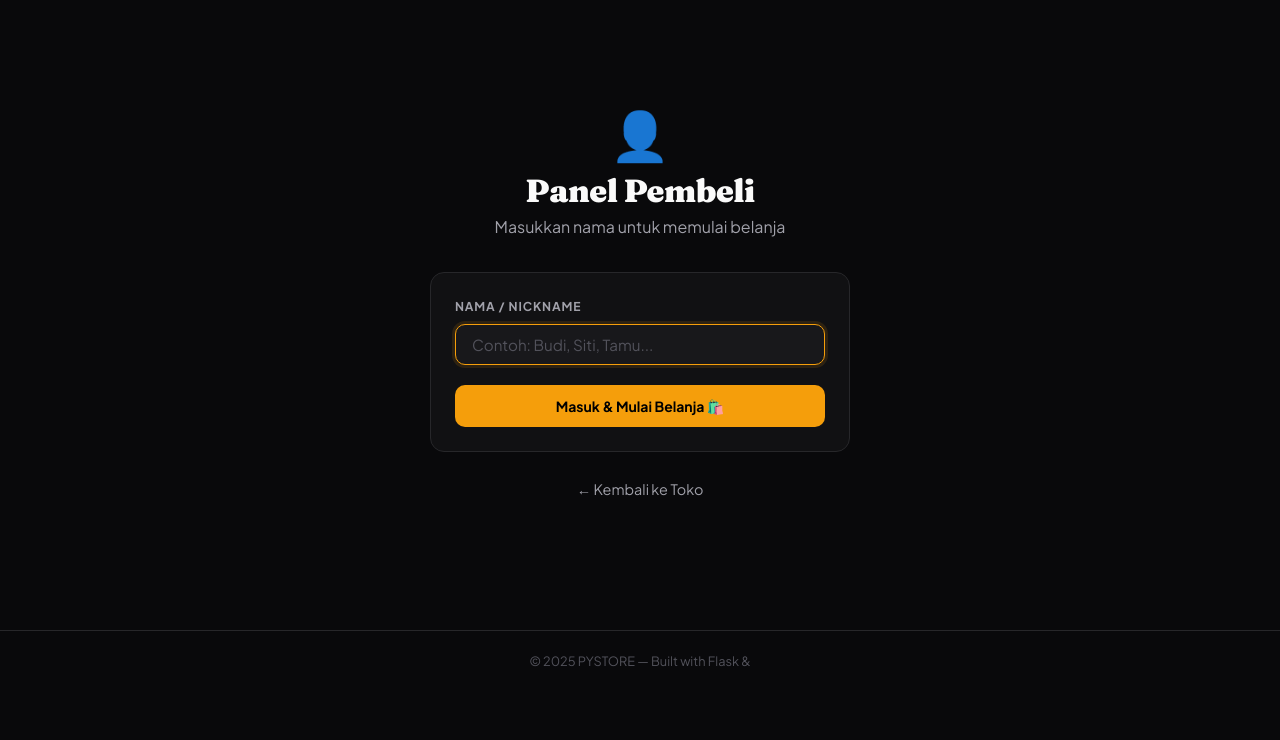
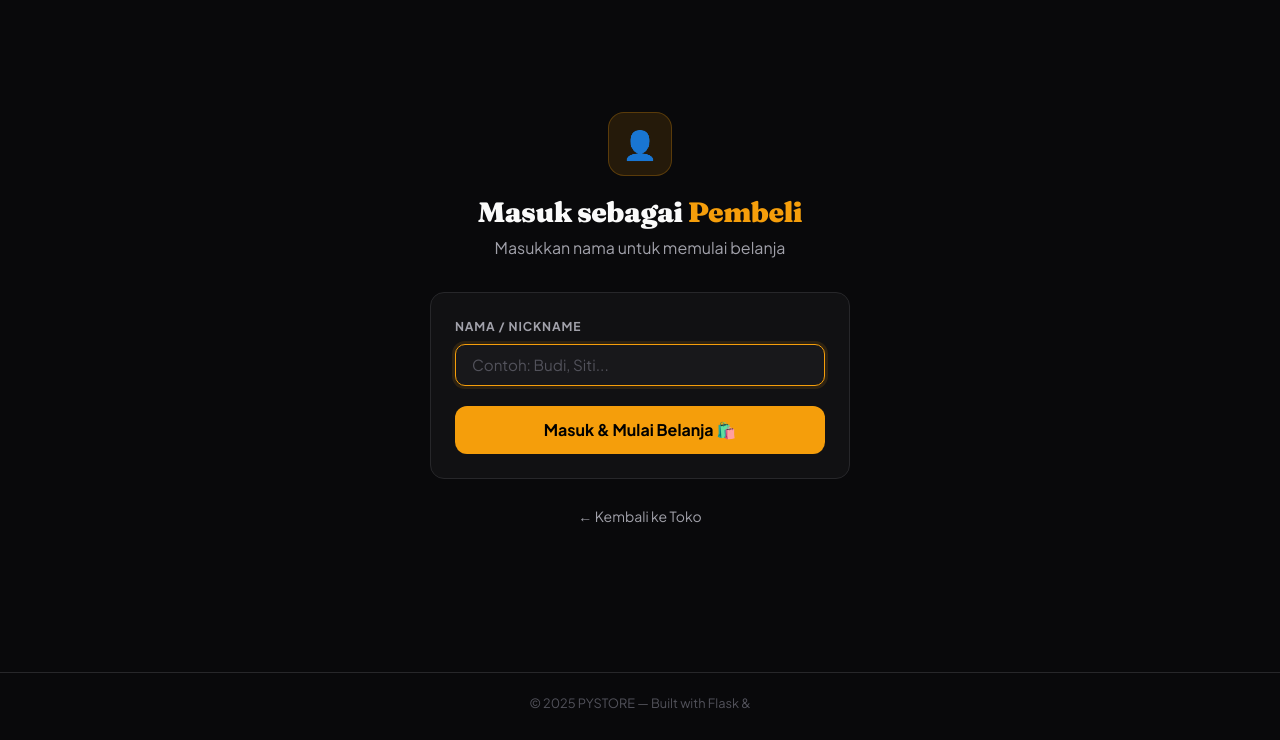
Before and after one commit to GabHub7/pystore, a Flask app: page /login-pembeli in a window 1280 px wide. Shown: the part 60-800 px from the top of the page. Run offline with Flask 3, Linux system fonts and the light colour scheme.

Commit message:
Update login_pembeli.html

```diff
--- a/templates/login_pembeli.html
+++ b/templates/login_pembeli.html
@@ -1,29 +1,31 @@
 {% extends "base.html" %}
 {% block title %}PYSTORE – Masuk sebagai Pembeli{% endblock %}
 {% block content %}
+<div style="max-width:420px;margin:5rem auto;">
 
-<div style="max-width:420px;margin:4rem auto;">
-  <div class="page-header" style="text-align:center;">
-    <p style="font-size:3rem;">👤</p>
-    <h1>Panel <span class="text-accent">Pembeli</span></h1>
-    <p class="text-muted">Masukkan nama untuk memulai belanja</p>
+  <div style="text-align:center;margin-bottom:2rem;">
+    <div style="width:64px;height:64px;background:var(--accent-dim);border:1px solid rgba(245,158,11,.25);
+                border-radius:16px;display:flex;align-items:center;justify-content:center;
+                font-size:1.75rem;margin:0 auto 1.25rem;">👤</div>
+    <h1 style="font-size:1.75rem;">Masuk sebagai <span class="accent">Pembeli</span></h1>
+    <p class="text-muted" style="margin-top:0.4rem;">Masukkan nama untuk memulai belanja</p>
   </div>
 
   <div class="card">
     <form method="POST" action="/login-pembeli">
       <div class="form-group">
         <label>Nama / Nickname</label>
-        <input type="text" name="nama" placeholder="Contoh: Budi, Siti, Tamu..." autofocus>
+        <input type="text" name="nama" placeholder="Contoh: Budi, Siti..." autofocus>
       </div>
-      <button type="submit" class="btn btn-primary" style="width:100%;justify-content:center;padding:0.75rem;">
-        Masuk & Mulai Belanja 🛍️
+      <button type="submit" class="btn btn-primary btn-full btn-lg">
+        Masuk &amp; Mulai Belanja 🛍️
       </button>
     </form>
   </div>
 
   <div style="text-align:center;margin-top:1.5rem;">
-    <a href="/" class="text-muted" style="font-size:0.9rem;text-decoration:none;">← Kembali ke Toko</a>
+    <a href="/" class="text-muted" style="font-size:0.875rem;text-decoration:none;">← Kembali ke Toko</a>
   </div>
+
 </div>
-
 {% endblock %}
```
